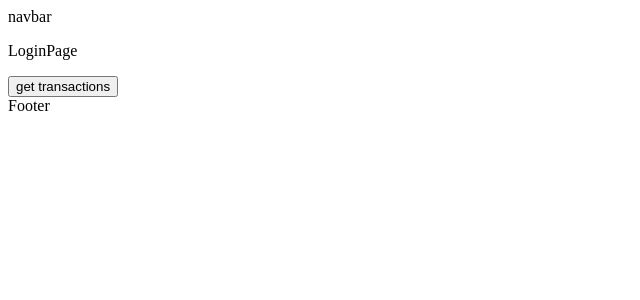
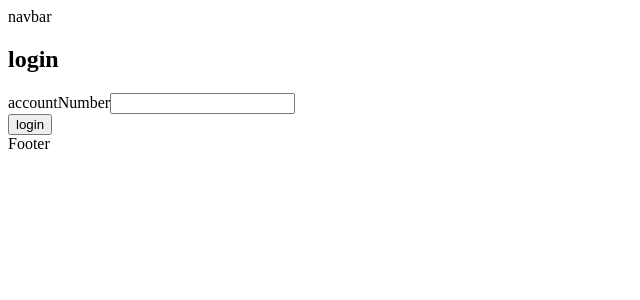
Before and after one commit to vitor-msp/simple-bank-front, a React (Create React App) app: page / in a window 1280 px wide. Shown: the top 300 px of the page, without its empty margins (0-640 px from the left). Built offline with nearby package versions, Linux system fonts and the light colour scheme.

Commit message:
feat(accounts): added login page and account context

```diff
--- /dev/null
+++ b/src/components/LoginForm.tsx
@@ -0,0 +1,43 @@
+import { useContext, useState } from "react";
+import { useNavigate } from "react-router-dom";
+import { AccountContext } from "../context/AccountProvider";
+
+export const LoginForm = () => {
+  const [accountNumber, setAccountNumber] = useState<string>("");
+  const navigate = useNavigate();
+
+  const accountContext = useContext(AccountContext);
+
+  const login = async (event: React.FormEvent<HTMLFormElement>) => {
+    event.preventDefault();
+    event.stopPropagation();
+    const success = await accountContext.login(+accountNumber);
+    if (success) {
+      navigate(`/home`);
+      return;
+    }
+    alert("Error to loing. Please, try again!");
+  };
+
+  const onChangeField = (event: any) => {
+    setAccountNumber(event.target.value);
+  };
+
+  return (
+    <div>
+      <h2>login</h2>
+      <form onSubmit={login}>
+        <div>
+          <label htmlFor="accountNumber">accountNumber</label>
+          <input
+            type="text"
+            id="accountNumber"
+            onChange={onChangeField}
+            value={accountNumber}
+          />
+        </div>
+        <button type="submit">login</button>
+      </form>
+    </div>
+  );
+};
--- /dev/null
+++ b/src/context/AccountProvider.tsx
@@ -0,0 +1,41 @@
+import { PropsWithChildren, createContext, useEffect, useState } from "react";
+import { Account } from "../core/domain/Account";
+import { getAccountUsecase } from "../factory";
+
+export type AccountContextType = {
+  login: (accountNumber: number) => Promise<boolean>;
+};
+
+const defaultAccountContext: AccountContextType = {
+  login: async (accountNumber: number) => false,
+};
+
+export const AccountContext = createContext<AccountContextType>(
+  defaultAccountContext
+);
+
+export const AccountProvider = ({ children }: PropsWithChildren) => {
+  const [isLoggedIn, setIsLoggedIn] = useState<boolean>(false);
+  const [account, setAccount] = useState<Account | null>(null);
+
+  useEffect(() => {
+    alert("account " + JSON.stringify(account));
+    alert("isLoggedIn " + isLoggedIn);
+  }, [account, isLoggedIn]);
+
+  const login = async (accountNumber: number) => {
+    const account = await getAccountUsecase.execute(accountNumber);
+    if (account) {
+      setIsLoggedIn(true);
+      setAccount(account);
+      return true;
+    }
+    return false;
+  };
+
+  return (
+    <AccountContext.Provider value={{ login }}>
+      {children}
+    </AccountContext.Provider>
+  );
+};
--- a/src/mocks/HttpAdapter.ts
+++ b/src/mocks/HttpAdapter.ts
@@ -16,6 +16,7 @@ export class HttpAdapter implements IHttpGateway {
   }
 
   getAccount(accountNumber: number): Account {
+    alert(JSON.stringify("back accountNumber " + accountNumber));
     return {
       accountNumber: new Date().getTime(),
       createdAt: new Date(),
--- a/src/pages/LoginPage.tsx
+++ b/src/pages/LoginPage.tsx
@@ -1,18 +1,5 @@
-import { getTransactionsUsecase } from "../factory";
+import { LoginForm } from "../components/LoginForm";
 
 export const LoginPage = () => {
-  return (
-    <div>
-      <p>LoginPage</p>
-      <button
-        type="button"
-        onClick={async () => {
-          const transactions = await getTransactionsUsecase.execute(123);
-          alert(JSON.stringify(transactions));
-        }}
-      >
-        get transactions
-      </button>
-    </div>
-  );
+  return <LoginForm />;
 };
```
Also changed, not shown: src/App.tsx (+7 -1 lines).
